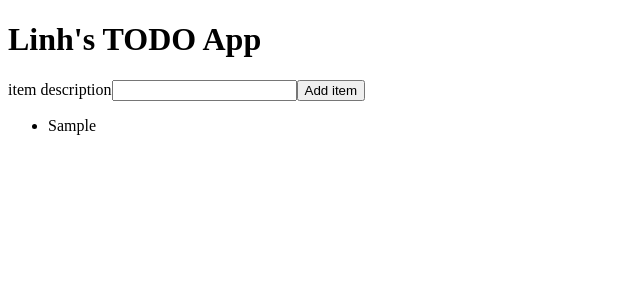
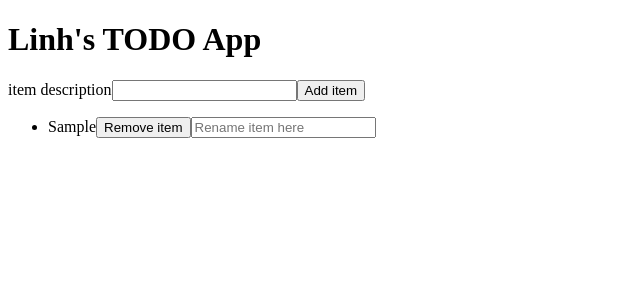
Before and after one commit to floydding/linh-working-session, a Vue app: page / in a window 1280 px wide. Both pictures are taken after typing "Sample" into the empty fields and a click on the button "Add item". Shown: the top 300 px of the page, without its empty margins (0-640 px from the left). Built offline with nearby package versions, Linux system fonts and the light colour scheme.

Commit message:
Restore to working state

```diff
--- a/src/App.vue
+++ b/src/App.vue
@@ -8,7 +8,7 @@
   <div>
     <ul>
       <li v-for="(item, index) in todoItems" :key="index">
-        {{ item }}
+        <Todo :item="item" :removeItem="removeItem" :renameItem="renameItem" />
       </li>
     </ul>
 
@@ -17,17 +17,36 @@
 
 <script setup lang="ts">
 import { ref } from 'vue'
+import Todo from './Todo.vue'
+import { TodoItem } from './item'
 const description = ref<string>('')
 
-const todoItems = ref<string[]>([])
+const todoItems = ref<TodoItem[]>([])
 
 const addItem = () => {
   todoItems.value = [
     ...todoItems.value,
-    description.value
+    {
+      id: Date.now().toString(),
+      description: description.value,
+    }
   ]
 
   description.value = ''
+}
+
+const removeItem = (id: string) => {
+  todoItems.value = todoItems.value.filter((item) => item.id !== id)
+}
+
+const renameItem = (id: string, description: string) => {
+  todoItems.value = todoItems.value.map((item) => {
+    if (item.id === id) {
+      return { id, description };
+    } else {
+      return item;
+    }
+  })
 }
 
 
--- a/src/Todo.vue
+++ b/src/Todo.vue
@@ -1,12 +1,10 @@
 <template>
     <span> {{ props.item.description }} </span>
     <button @click="removeItem(props.item.id)">Remove item</button>
-    <input :value="message" @input="(input) => {
-        message = message + input.data;
-        renameItem(props.item.id, message)
-    }"
-    @click="() => message = ''"
-    placeholder="Rename item here" />
+    <input v-model="message" placeholder="Rename item here" v-on:blur="() => {
+        renameItem(item.id, message);
+        message = '';
+    }"/>
 </template>
 
 <script setup lang="ts">
--- /dev/null
+++ b/src/item.ts
@@ -0,0 +1,4 @@
+export type TodoItem = {
+    id: string,
+    description: string
+}
```
